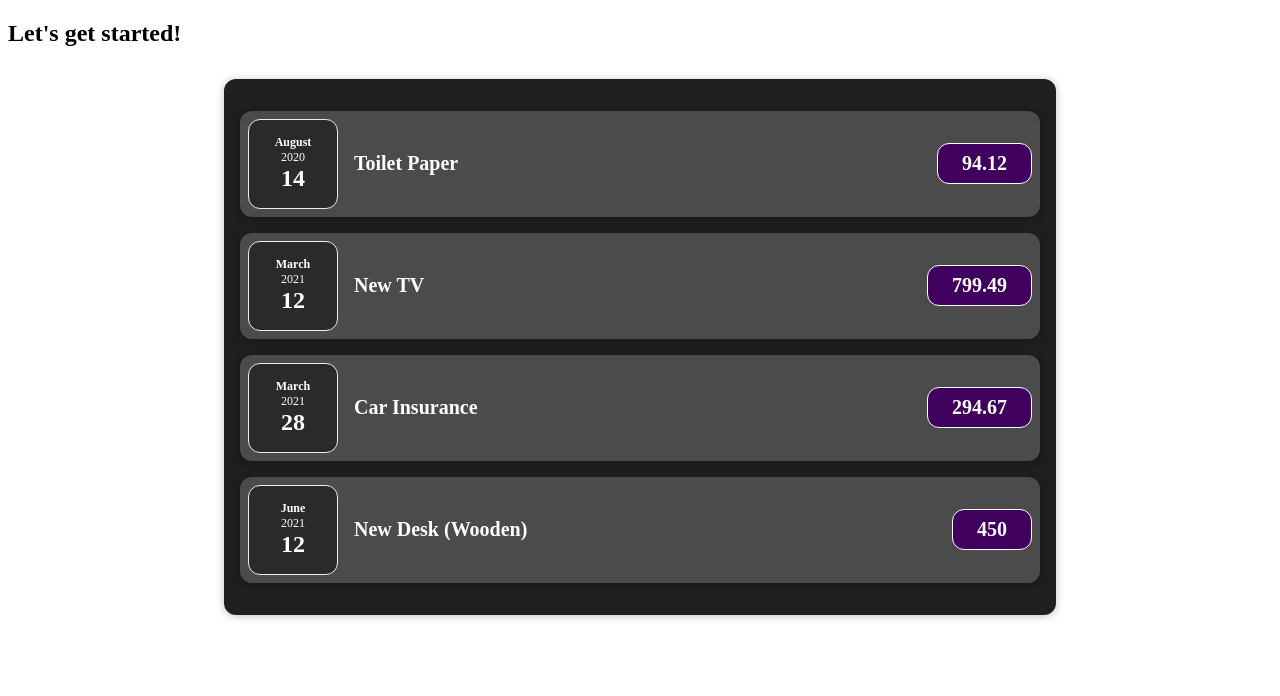
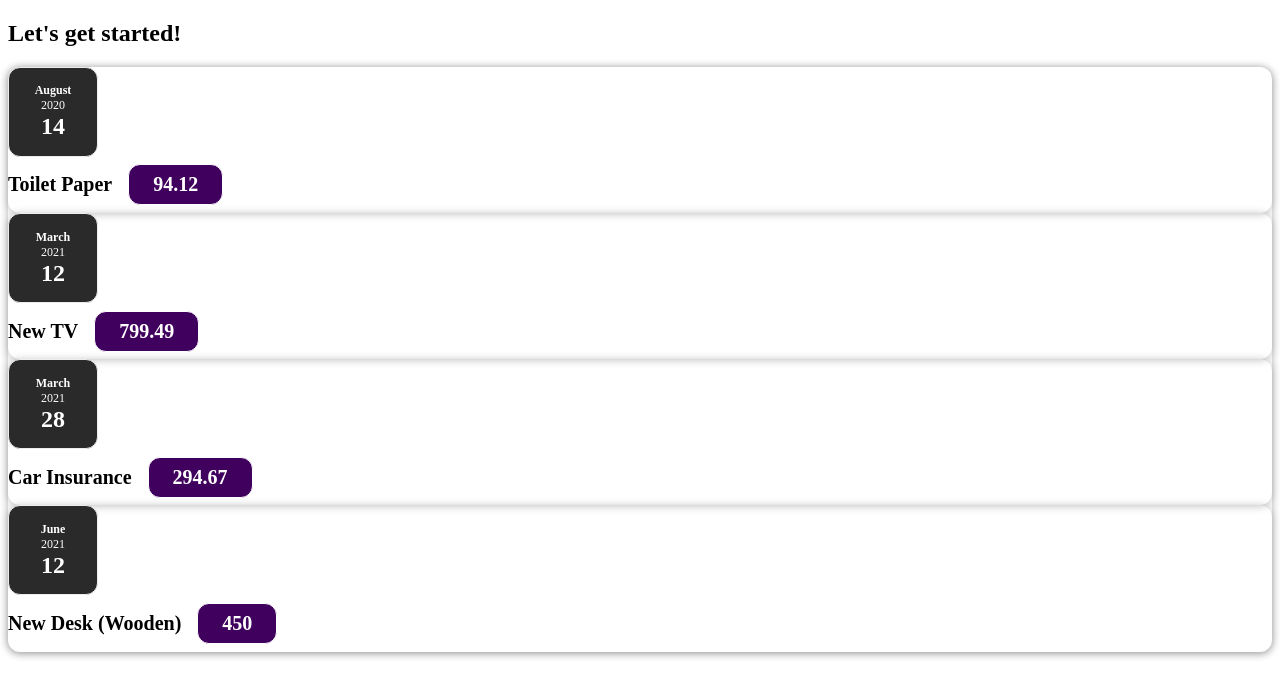
Before and after one commit to priyanshumaurya8868/expence-tracker, a React (Create React App) app: page / in a window 1280 px wide. Shown: the top 696 px of the page. Built offline with nearby package versions, Linux system fonts and the light colour scheme.

Commit message:
composition

```diff
--- /dev/null
+++ b/src/components/Card.css
@@ -0,0 +1,4 @@
+.card {
+  border-radius: 12px;
+  box-shadow: 0 1px 8px rgba(0, 0, 0, 0.25);
+}
--- /dev/null
+++ b/src/components/Card.jsx
@@ -0,0 +1,10 @@
+import React from 'react'
+import "./Card.css"
+const Card = (props) => {
+    const className = "card "+props.classNameyyy;
+  return (
+    <div className={className}>{props.children}</div>
+  )
+}
+
+export default Card
--- a/src/components/ExpenseItem.css
+++ b/src/components/ExpenseItem.css
@@ -2,10 +2,8 @@
     display: flex;
     justify-content: space-between;
     align-items: center;
-    box-shadow: 0 2px 8px rgba(0, 0, 0, 0.25);
     padding: 0.5rem;
     margin: 1rem 0;
-    border-radius: 12px;
     background-color: #4b4b4b;
 }
 
--- a/src/components/ExpenseItem.jsx
+++ b/src/components/ExpenseItem.jsx
@@ -1,15 +1,16 @@
 import "./ExpenseItem.css"
 import ExpenseDate from "./ExpenseDate"
+import Card from "./Card";
 
  const ExpenseItem = (prop) => {
   return (
-    <div className="expense-item">
+    <Card className="expense-item">
     <ExpenseDate date={prop.date} />
       <div className="expense-item__description">
         <h2>{prop.title}</h2>
         <div className="expense-item__price">{prop.amount}</div>
       </div>
-    </div>
+    </Card>
   );
 };
 export default  ExpenseItem
--- a/src/components/Expenses.css
+++ b/src/components/Expenses.css
@@ -4,6 +4,4 @@
     margin: 2rem auto;
     width: 50rem;
     max-width: 95%;
-    border-radius: 12px;
-    box-shadow: 0 1px 8px rgba(0, 0, 0, 0.25);
 }
--- a/src/components/Expenses.jsx
+++ b/src/components/Expenses.jsx
@@ -1,10 +1,11 @@
+import Card from "./Card";
 import ExpenseItem from "./ExpenseItem";
 import "./Expenses.css"
 const Expenses = (props) => {
   const expenseItems = props.expenses.map((exp) => (
     <ExpenseItem title={exp.title} date={exp.date} amount={exp.amount} />
   ));
-  return <div className="expenses">{expenseItems}</div>;
+  return <Card className="expenses">{expenseItems}</Card>;
 };
 
 export default Expenses;
```
